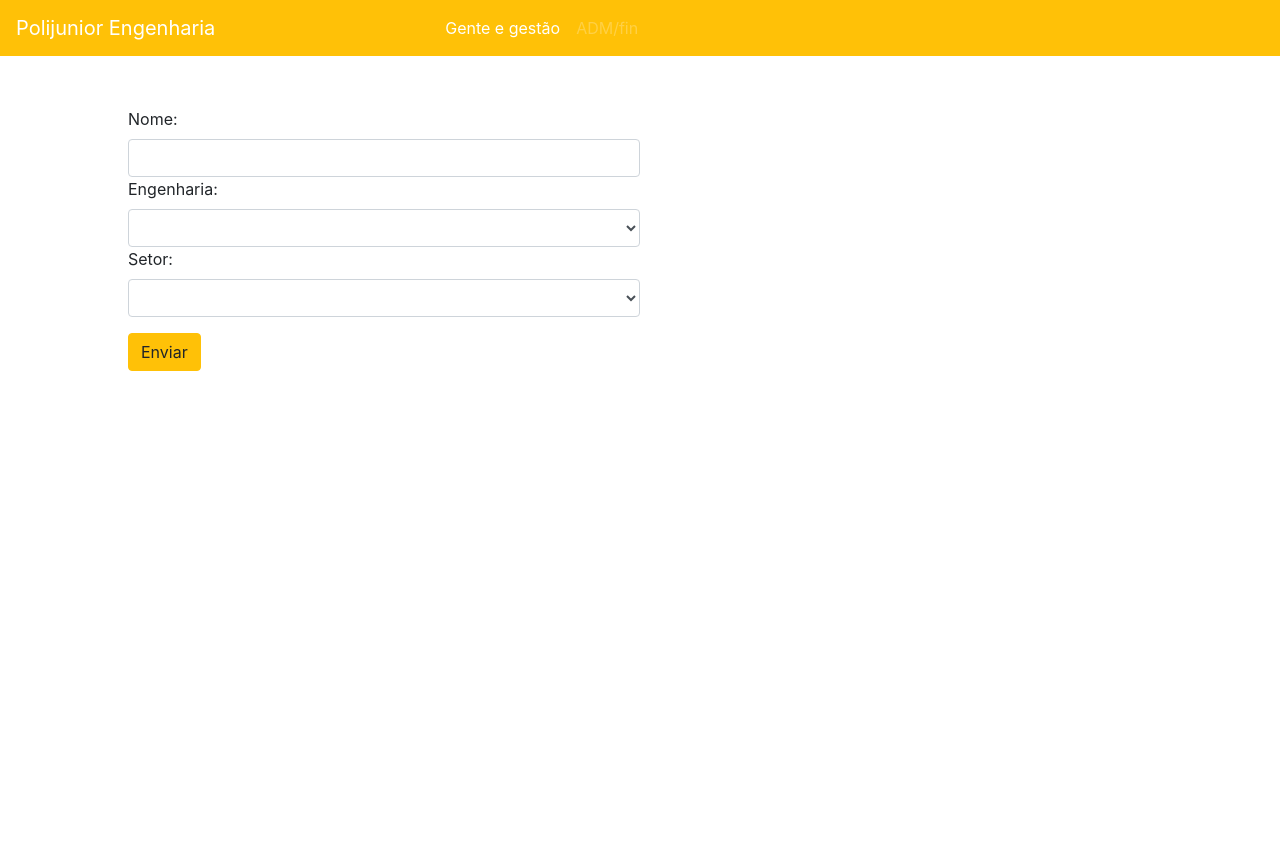
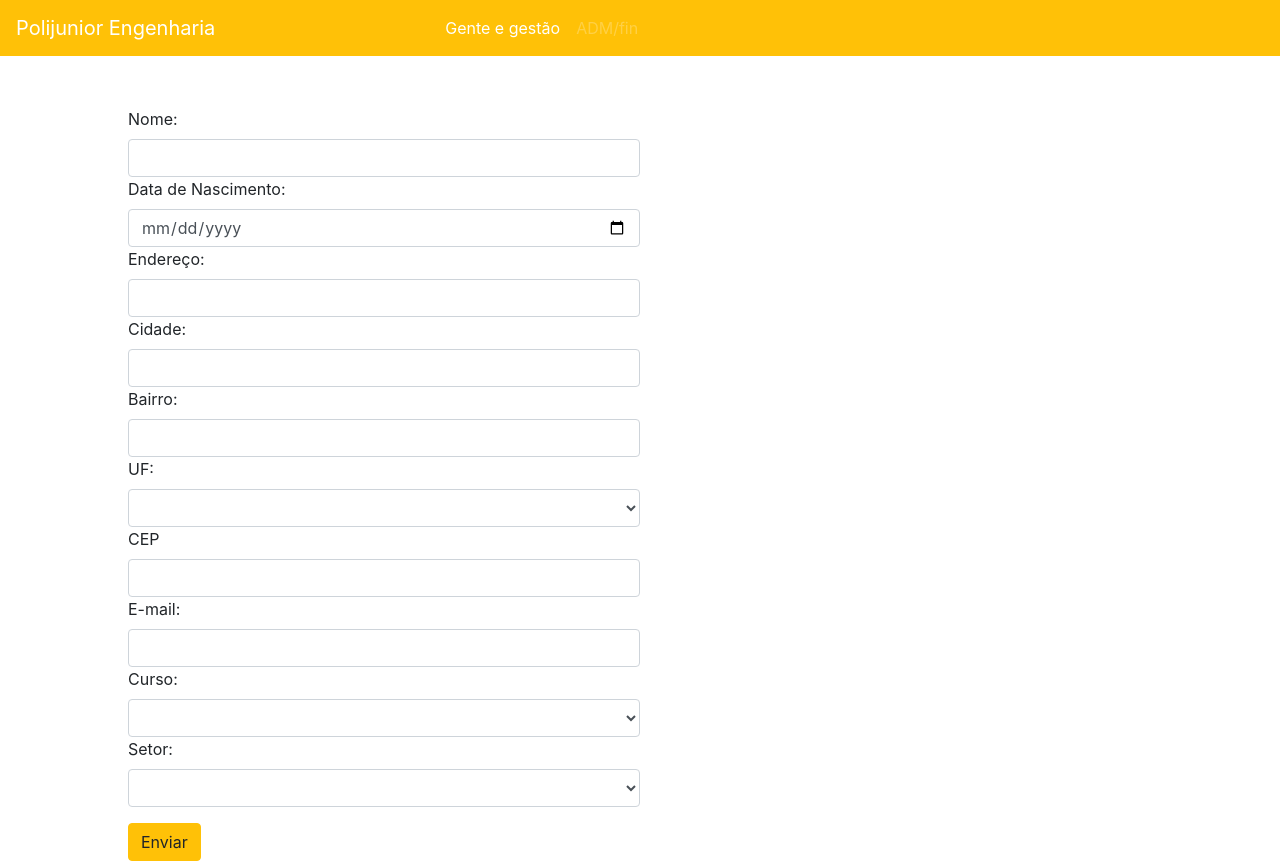
Before and after one commit to eZRicardo/sistemagg23, a PHP site: page /formassociado.php?modo=1 in a window 1280 px wide. Before the commit the page ends 371 px from the top, so only its background shows below. Run offline with PHP 8.4, Linux system fonts and the light colour scheme; a user stored in the database is signed in; data comes from the database, SQL or seed files in the repository; data that the repository does not hold is empty.

Commit message:
adicionando campos no cadastro

```diff
--- a/formassociado.php
+++ b/formassociado.php
@@ -72,8 +72,51 @@
 	<div id="formularioAssociado">
 	  <div class="form-group">
 	    <label>Nome:</label>
-	    <input class="form-control" <?php echo $disabled; ?> name="nome" id="nomeAssociado" value="<?php echo $nome; ?>">
-	    <label>Engenharia:</label>
+	    <input class="form-control" <?php echo $disabled; ?> name="nome" id="nomeAssociado" value="<?php echo $nome; ?>" required>
+	    <label>Data de Nascimento:</label>
+	    <input class="form-control" <?php echo $disabled; ?> type="date" name="dataNascimento" id="dataNascimento">
+	    <label>Endereço:</label>
+	    <input class="form-control" <?php echo $disabled; ?> type="text" name="nomeEndereco" id="nomeEndereco">
+	    <label>Cidade:</label>
+	    <input class="form-control" <?php echo $disabled; ?> type="text" name="nomeCidade" id="nomeCidade">
+	    <label>Bairro:</label>
+	    <input class="form-control" <?php echo $disabled; ?> type="text" name="nomeBairro" id="nomeBairro">
+	    <label>UF:</label>
+	    <select class="form-control" <?php echo $disabled; ?> name="uf" id="uf" required>
+	    	<option value=""></option>
+	    	<option value="AC">AC</option>
+	    	<option value="AL">AL</option>
+	    	<option value="AP">AP</option>
+	    	<option value="AM">AM</option>
+	    	<option value="BA">BA</option>
+	    	<option value="CE">CE</option>
+	    	<option value="DF">DF</option>
+	    	<option value="ES">ES</option>
+	    	<option value="GO">GO</option>
+	    	<option value="MA">MA</option>
+	    	<option value="MT">MT</option>
+	    	<option value="MS">MS</option>
+	    	<option value="MG">MG</option>
+	    	<option value="PA">PA</option>
+	    	<option value="PB">PB</option>
+	    	<option value="PR">PR</option>
+	    	<option value="PE">PE</option>
+	    	<option value="PI">PI</option>
+	    	<option value="RJ">RJ</option>
+	    	<option value="RN">RN</option>
+	    	<option value="RS">RS</option>
+	    	<option value="RO">RO</option>
+	    	<option value="RR">RR</option>
+	    	<option value="SC">SC</option>
+	    	<option value="SP">SP</option>
+	    	<option value="SE">SE</option>
+	    	<option value="TO">TO</option>
+	    </select>
+	    <label>CEP</label>
+		  <input class="form-control" <?php echo $disabled; ?> type="number" name="cep" id="cep">
+	    <label>E-mail:</label>
+	    <input class="form-control" <?php echo $disabled; ?> type="E-mail" name="nomeEmail" id="nomeEmail">
+	    <label>Curso:</label>
 	    <select class="form-control" name="idEngenharia" id="idEngenharia" <?php echo $disabled; ?>>
 	    	<option value=""></option>
 	    	<?php
```
